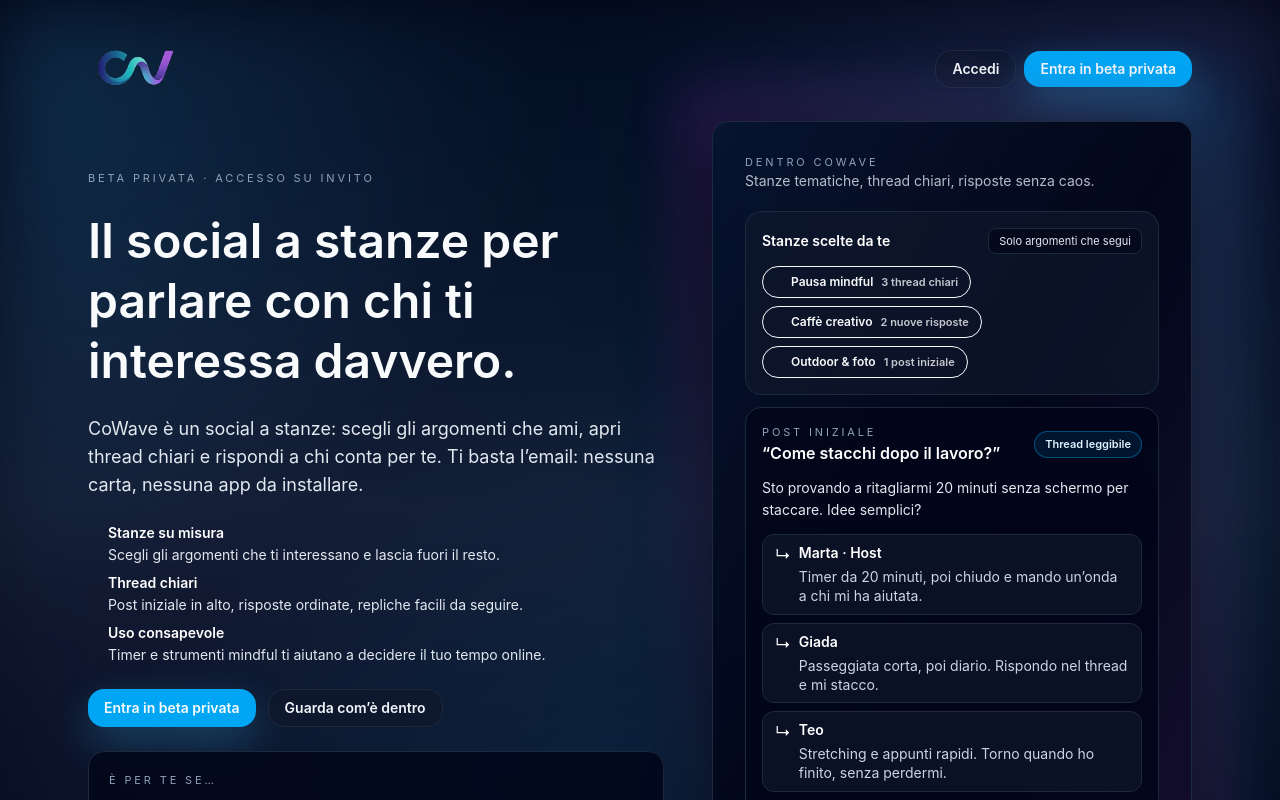
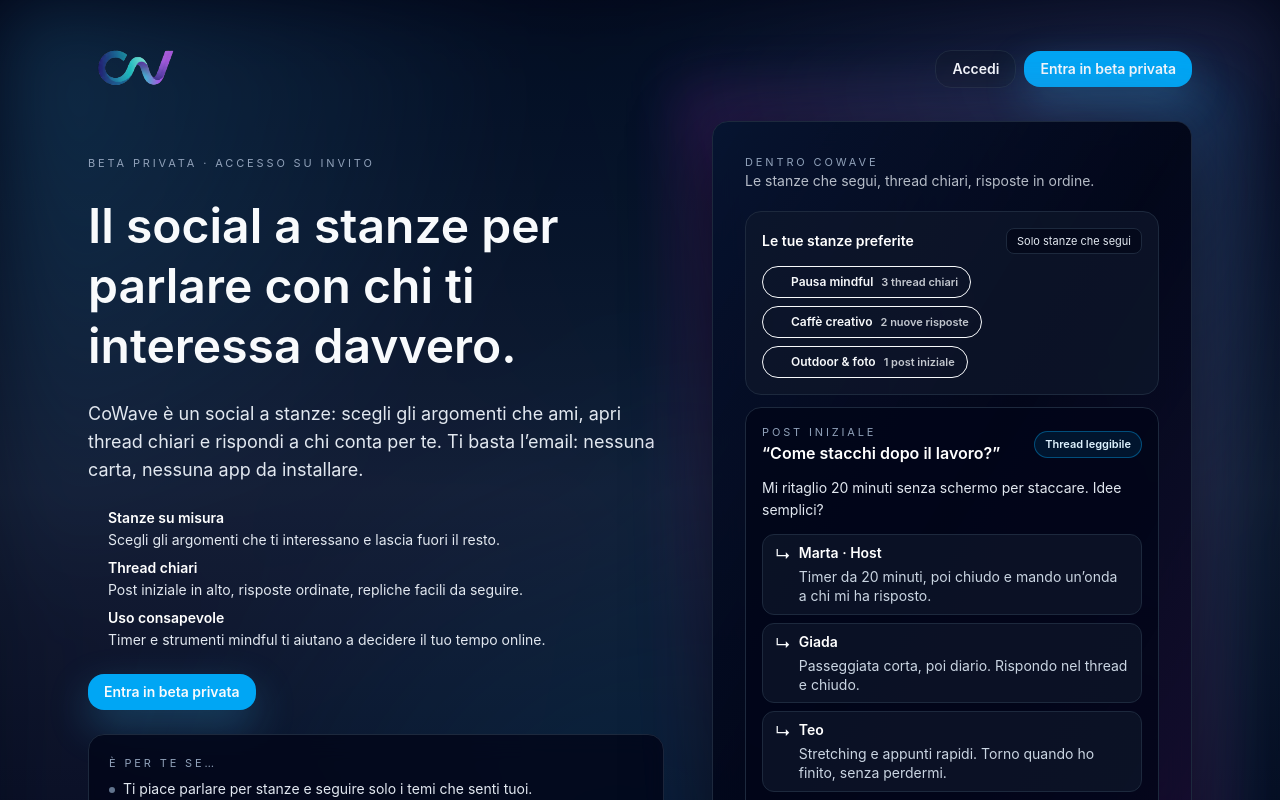
Before and after one commit to gittertothemoon/cowave, a React (Vite) app: page / in a window 1280 px wide. Shown: the top 800 px of the page. Built offline with nearby package versions, Linux system fonts and the light colour scheme.

Commit message:
improvements landing

```diff
--- a/src/pages/LandingPage.jsx
+++ b/src/pages/LandingPage.jsx
@@ -1,4 +1,3 @@
-import { useEffect, useState } from 'react';
 import { Link } from 'react-router-dom';
 import CoWaveLogo from '../components/CoWaveLogo.jsx';
 import {
@@ -38,24 +37,9 @@ const roomPills = [
 ];
 
 const threadReplies = [
-  { author: 'Marta · Host', text: 'Timer da 20 minuti, poi chiudo e mando un’onda a chi mi ha aiutata.' },
-  { author: 'Giada', text: 'Passeggiata corta, poi diario. Rispondo nel thread e mi stacco.' },
+  { author: 'Marta · Host', text: 'Timer da 20 minuti, poi chiudo e mando un’onda a chi mi ha risposto.' },
+  { author: 'Giada', text: 'Passeggiata corta, poi diario. Rispondo nel thread e chiudo.' },
   { author: 'Teo', text: 'Stretching e appunti rapidi. Torno quando ho finito, senza perdermi.' },
-];
-
-const modalDetails = [
-  {
-    title: 'Scegli poche stanze',
-    description: 'Segui solo i temi che contano per te e trovi subito dove entrare.',
-  },
-  {
-    title: 'Thread che partono dal post iniziale',
-    description: 'Vedi il post iniziale in alto e chi risponde a chi, senza caos.',
-  },
-  {
-    title: 'Ritmo che decidi tu',
-    description: 'Timer, sessioni mindful e promemoria per chiudere quando vuoi.',
-  },
 ];
 
 function AppPreview() {
@@ -78,16 +62,16 @@ function AppPreview() {
               <p className={`${eyebrowClass} text-[10px] sm:text-[11px] text-slate-200/90`}>
                 Dentro CoWave
               </p>
-              <p className="text-sm text-slate-200/80">Stanze tematiche, thread chiari, risposte senza caos.</p>
+              <p className="text-sm text-slate-200/80">Le stanze che segui, thread chiari, risposte in ordine.</p>
             </div>
           </div>
 
           <div className="space-y-3">
             <div className="rounded-2xl border border-slate-800 bg-slate-900/70 p-4 space-y-3">
               <div className="flex items-center justify-between">
-                <p className="text-sm font-semibold text-white">Stanze scelte da te</p>
+                <p className="text-sm font-semibold text-white">Le tue stanze preferite</p>
                 <span className="rounded-lg border border-slate-800 bg-slate-950/70 px-2.5 py-1 text-[11px] text-slate-200">
-                  Solo argomenti che segui
+                  Solo stanze che segui
                 </span>
               </div>
               <div className="flex flex-wrap gap-2">
@@ -117,7 +101,7 @@ function AppPreview() {
                 </span>
               </div>
               <p className="text-sm text-slate-200 leading-relaxed">
-                Sto provando a ritagliarmi 20 minuti senza schermo per staccare. Idee semplici?
+                Mi ritaglio 20 minuti senza schermo per staccare. Idee semplici?
               </p>
               <div className="space-y-2">
                 {threadReplies.map((reply) => (
@@ -138,7 +122,7 @@ function AppPreview() {
               <div className="flex flex-wrap items-center justify-between gap-3 rounded-xl border border-sky-500/30 bg-sky-500/10 px-3.5 py-2.5">
                 <div className="flex items-center gap-2 text-xs sm:text-sm text-sky-100">
                   <span className="h-2 w-2 rounded-full bg-sky-300" aria-hidden="true" />
-                  Sessione mindful · Timer 20 minuti
+                  Sessione mindful · Timer 20 min
                 </div>
                 <span className="text-[11px] font-semibold text-slate-900 rounded-lg bg-sky-300 px-2 py-1">
                   Uso consapevole
@@ -152,80 +136,7 @@ function AppPreview() {
   );
 }
 
-function InsideModal({ open, onClose }) {
-  if (!open) return null;
-
-  return (
-    <div className="fixed inset-0 z-50 flex items-center justify-center px-4 py-10 bg-slate-950/80 backdrop-blur-sm">
-      <div className="absolute inset-0 bg-gradient-to-b from-slate-950/40 via-slate-900/30 to-slate-950/60" aria-hidden="true" />
-      <div className={`${cardBaseClass} relative w-full max-w-3xl max-h-[calc(100vh-3rem)] overflow-auto p-6 sm:p-7 lg:p-8 space-y-5`}>
-        <div className="flex items-start justify-between gap-4">
-          <div>
-            <p className={eyebrowClass}>Uno sguardo dentro CoWave</p>
-            <p className="text-xl font-semibold text-white">Stanze curate, thread chiari, ritmo sereno.</p>
-          </div>
-          <button type="button" className={buttonSecondaryClass} onClick={onClose}>
-            Chiudi
-          </button>
-        </div>
-        <div className="grid gap-3 md:grid-cols-2">
-          <div className="rounded-2xl border border-slate-800 bg-slate-900/70 p-4 space-y-2">
-            <p className={`${eyebrowClass} text-[10px] sm:text-[11px]`}>Scorcio stanze</p>
-            <p className="text-sm font-semibold text-white">Scegli le stanze che senti tue.</p>
-            <p className={`${bodyTextClass} text-sm`}>
-              Poche stanze che contano. I badge ti dicono cosa succede prima di entrare.
-            </p>
-          </div>
-          <div className="rounded-2xl border border-slate-800 bg-slate-950/80 p-4 space-y-2">
-            <p className={`${eyebrowClass} text-[10px] sm:text-[11px]`}>Thread leggibile</p>
-            <p className="text-sm font-semibold text-white">Post iniziale in alto, repliche rientrate.</p>
-            <p className={`${bodyTextClass} text-sm`}>
-              Vedi il post iniziale, le risposte e le onde in ordine. Chiudi la sessione quando hai finito di leggere.
-            </p>
-          </div>
-        </div>
-        <ul className="space-y-2.5">
-          {modalDetails.map((item) => (
-            <li key={item.title} className="flex items-start gap-3">
-              <span className="mt-1 h-2 w-2 rounded-full bg-accent" aria-hidden="true" />
-              <div className="space-y-1">
-                <p className="text-sm font-semibold text-white">{item.title}</p>
-                <p className={`${bodyTextClass} text-sm`}>{item.description}</p>
-              </div>
-            </li>
-          ))}
-        </ul>
-        <div className="flex flex-wrap gap-3 justify-end">
-          <Link to="/auth/register" className={buttonPrimaryClass}>
-            Entra in beta privata
-          </Link>
-          <button type="button" className={buttonSecondaryClass} onClick={onClose}>
-            Torna alla landing
-          </button>
-        </div>
-      </div>
-    </div>
-  );
-}
-
 export default function LandingPage() {
-  const [isModalOpen, setIsModalOpen] = useState(false);
-
-  useEffect(() => {
-    const originalBodyOverflow = document.body.style.overflow;
-    const originalHtmlOverflow = document.documentElement.style.overflow;
-    if (isModalOpen) {
-      document.body.style.overflow = 'hidden';
-      document.documentElement.style.overflow = 'hidden';
-    } else {
-      document.body.style.overflow = '';
-      document.documentElement.style.overflow = '';
-    }
-    return () => {
-      document.body.style.overflow = originalBodyOverflow;
-      document.documentElement.style.overflow = originalHtmlOverflow;
-    };
-  }, [isModalOpen]);
 
   return (
     <div className="relative min-h-screen overflow-x-hidden bg-gradient-to-b from-slate-950 via-slate-900 to-slate-950 text-slate-50">
@@ -281,18 +192,9 @@ export default function LandingPage() {
                     ))}
                   </ul>
                 </div>
-                <div className="flex flex-col sm:flex-row gap-3 w-full sm:w-auto">
-                  <Link to="/auth/register" className={`${buttonPrimaryClass} w-full sm:w-auto text-base`}>
-                    Entra in beta privata
-                  </Link>
-                  <button
-                    type="button"
-                    onClick={() => setIsModalOpen(true)}
-                    className={`${buttonSecondaryClass} w-full sm:w-auto`}
-                  >
-                    Guarda com’è dentro
-                  </button>
-                </div>
+                <Link to="/auth/register" className={`${buttonPrimaryClass} w-full sm:w-auto text-base`}>
+                  Entra in beta privata
+                </Link>
               </div>
               <div className={`${cardBaseClass} p-4 sm:p-5 space-y-2 lg:-translate-y-6`}>
                 <p className={`${eyebrowClass} text-[10px] sm:text-[11px]`}>È per te se…</p>
@@ -313,8 +215,6 @@ export default function LandingPage() {
           </section>
         </main>
       </div>
-
-      <InsideModal open={isModalOpen} onClose={() => setIsModalOpen(false)} />
     </div>
   );
 }
```
